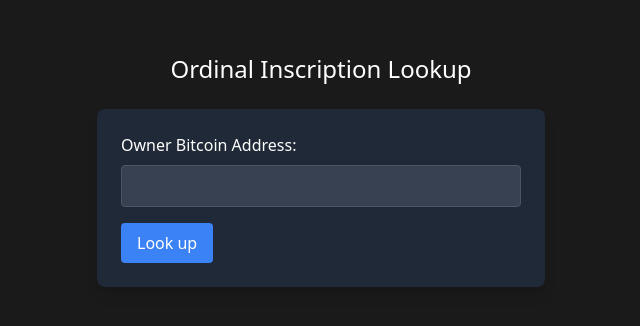
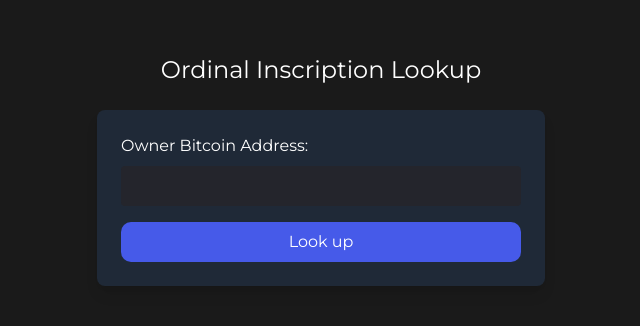
Before and after one commit to bz-hashtag-0780/xverse, a Next.js app in the folder src/: page / in a window 1280 px wide. Shown: the part 230-556 px from the top of the page, without its empty margins (319-959 px from the left). Built offline with nearby package versions, Linux system fonts and the light colour scheme.

Commit message:
styling to main page, added font

```diff
--- a/src/components/Lookup.tsx
+++ b/src/components/Lookup.tsx
@@ -66,17 +66,17 @@ const Lookup: React.FC = () => {
 		<div className="bg-[#1A1A1A] text-white min-h-screen flex flex-col items-center justify-center">
 			<div className="text-2xl mb-6">Ordinal Inscription Lookup</div>
 			<div className="bg-gray-800 p-6 rounded-lg shadow-lg w-full max-w-md">
-				<p className="mb-2">Owner Bitcoin Address:</p>
+				<p className="mb-2 font-medium">Owner Bitcoin Address:</p>
 				<div className="mb-4">
 					<input
-						className="w-full border border-gray-600 p-2 rounded bg-gray-700 text-white focus:outline-none"
+						className="w-full p-2 rounded bg-[#24252C] text-white focus:outline-none"
 						value={inputValue}
 						onChange={handleInputChange}
 					/>
 				</div>
 				<button
 					onClick={() => handleLookup(0)}
-					className="bg-blue-500 text-white py-2 px-4 rounded hover:bg-blue-600 transition duration-200"
+					className="w-full bg-[#465AE9] text-white py-2 px-4 rounded-[10px] hover:bg-blue-600 transition duration-200"
 					disabled={loading}
 				>
 					{loading ? 'Looking up...' : 'Look up'}
@@ -84,14 +84,14 @@ const Lookup: React.FC = () => {
 				{error && <p className="text-red-500 mt-4">{error}</p>}
 			</div>
 			{results.length > 0 && (
-				<div className="mt-6 bg-gray-800 p-6 rounded-lg shadow-lg w-full max-w-md">
-					<div className="text-xl mb-4">Results</div>
+				<div className="p-6 w-full max-w-md">
+					<div className="text-xl mb-6">Results</div>
 					<div className="space-y-2">
 						{results.map((utxo) =>
 							utxo.inscriptions.map((inscription: any) => (
 								<div
 									key={inscription.id}
-									className="hover:bg-gray-700 p-2 cursor-pointer flex justify-between items-center"
+									className="hover:bg-gray-700 pt-2 pb-2 cursor-pointer flex justify-between items-center"
 									onClick={() =>
 										handleInscriptionClick(
 											inputValue,
@@ -126,7 +126,7 @@ const Lookup: React.FC = () => {
 						<button
 							onClick={() => handlePageClick(offset - limit)}
 							disabled={offset === 0}
-							className="bg-blue-500 text-white py-2 px-4 rounded hover:bg-blue-600 transition duration-200"
+							className="bg-[#465AE9] text-white py-2 px-4 rounded hover:bg-[#3A4EC9] transition duration-200"
 						>
 							Previous
 						</button>
@@ -136,7 +136,7 @@ const Lookup: React.FC = () => {
 						<button
 							onClick={() => handlePageClick(offset + limit)}
 							disabled={offset + limit >= total}
-							className="bg-blue-500 text-white py-2 px-4 rounded hover:bg-blue-600 transition duration-200"
+							className="bg-[#465AE9] text-white py-2 px-4 rounded hover:bg-[#3A4EC9] transition duration-200"
 						>
 							Next
 						</button>
--- a/src/pages/_document.tsx
+++ b/src/pages/_document.tsx
@@ -1,9 +1,14 @@
-import { Html, Head, Main, NextScript } from "next/document";
+import { Html, Head, Main, NextScript } from 'next/document';
 
 export default function Document() {
 	return (
-    <Html lang="en">
-      <Head />
+		<Html>
+			<Head>
+				<link
+					href="https://fonts.googleapis.com/css2?family=Montserrat:wght@400;700&display=swap"
+					rel="stylesheet"
+				/>
+			</Head>
 			<body>
 				<Main />
 				<NextScript />
--- a/src/styles/globals.css
+++ b/src/styles/globals.css
@@ -1,6 +1,10 @@
 @tailwind base;
 @tailwind components;
 @tailwind utilities;
+
+body {
+	font-family: 'Montserrat', sans-serif;
+}
 
 @layer utilities {
 	.text-balance {
```
Lines whose indentation alone changed are shown as unchanged.
